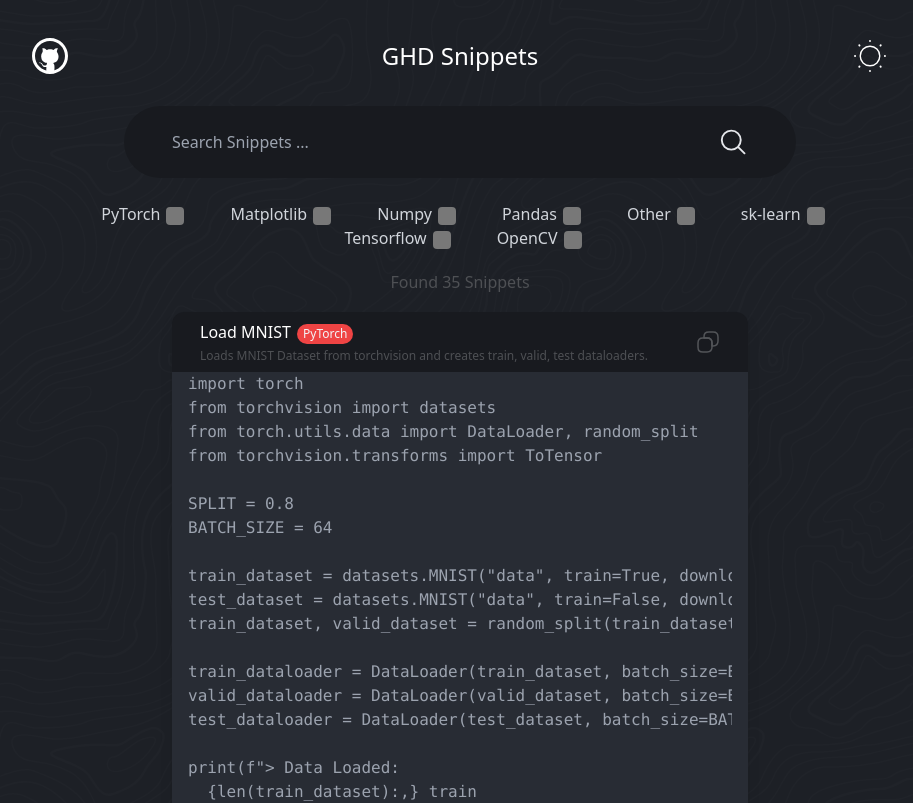
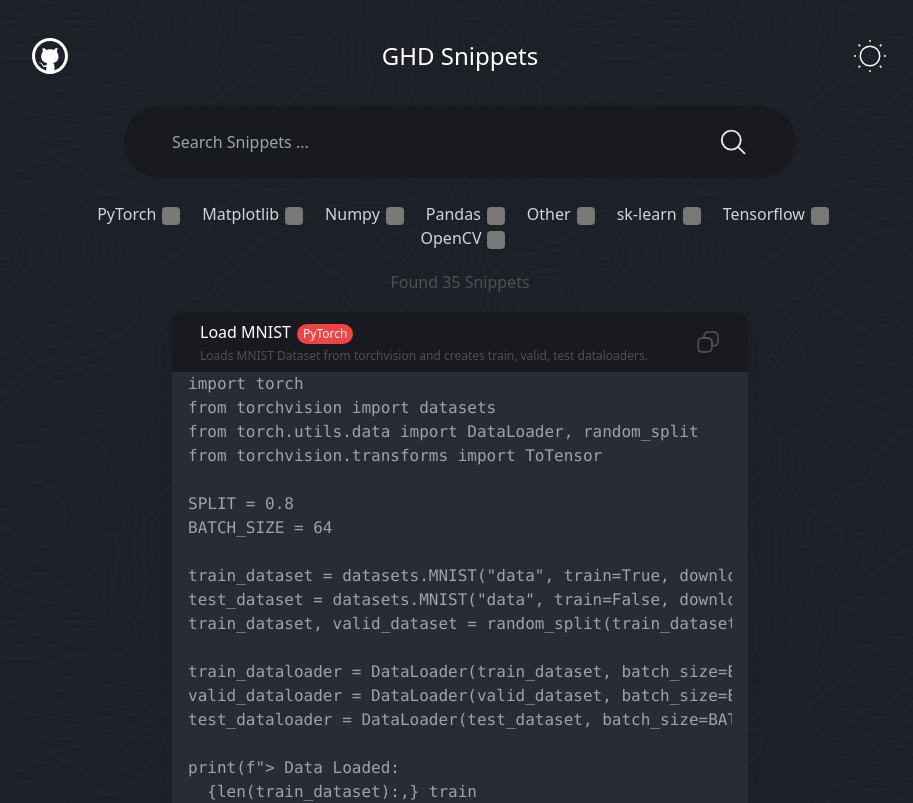
Before and after one commit to Gholamrezadar/ghd-snippets-next, a Next.js app: page / in a window 1280 px wide. Shown: the top 803 px of the page, without its empty margins (180-1093 px from the left). Built offline with nearby package versions, Linux system fonts and the light colour scheme.

Commit message:
less margin for tags

```diff
--- a/components/CheckBoxItem.tsx
+++ b/components/CheckBoxItem.tsx
@@ -6,7 +6,7 @@ const CheckBoxItem = ({ tag }: { tag: string }) => {
   const updateSelectedTags = useStore((state) => state.updateSelectedTags);
   return (
     <>
-      <div className="md:mx-5 mx-1">
+      <div className="md:mx-2 mx-1">
         <label
           className="mx-1.5 text-md text-gray-900 dark:text-gray-300 cursor-pointer"
           htmlFor={tag}
```
